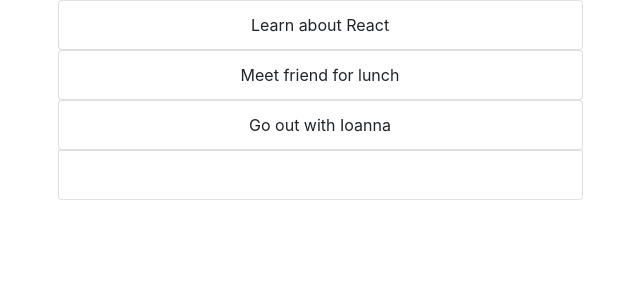
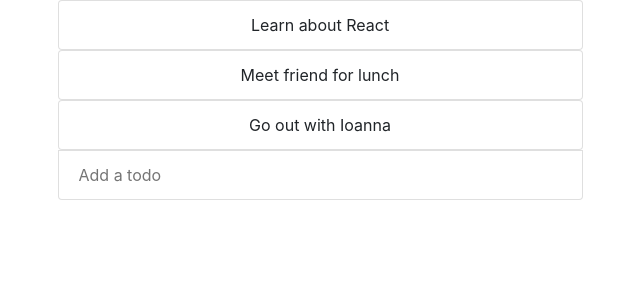
Before and after one commit to kboul/react-todo, a React (Create React App) app: page / in a window 1280 px wide. Shown: the top 300 px of the page, without its empty margins (320-960 px from the left). Built offline with nearby package versions, Linux system fonts and the light colour scheme.

Commit message:
Add a placeholder on TodoForm input

```diff
--- a/src/components/TodoForm.tsx
+++ b/src/components/TodoForm.tsx
@@ -20,6 +20,7 @@ const TodoForm: React.SFC<TodoFormProps> = ({ addTodo }) => {
             <input
                 type="text"
                 className={`input ${styles.input}`}
+                placeholder="Add a todo"
                 value={value}
                 onChange={e => setValue(e.target.value)}
             />
```
